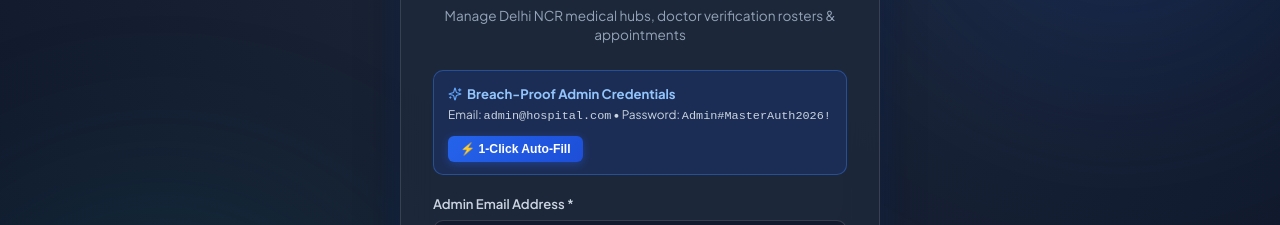
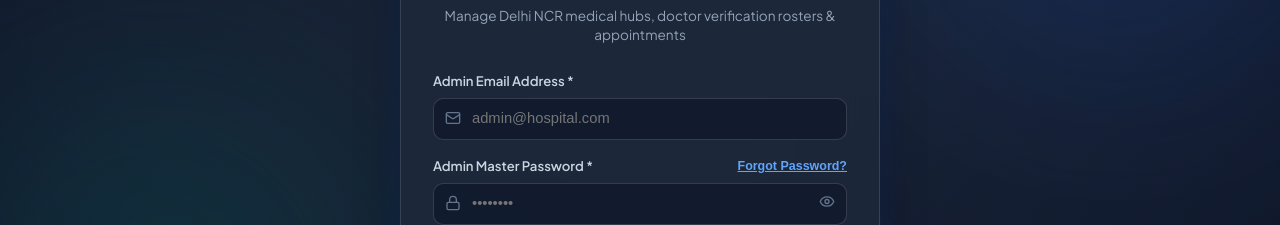
Before and after one commit to anupamtiwari252525-cpu/Hospital-Doctor-Appointment-management-system, a React (Vite) app in the folder client/: page /admin/login in a window 1280 px wide. Shown: the part 351-576 px from the top of the page. Built offline with nearby package versions, Linux system fonts and the light colour scheme; no server answers; the HTML template or start-up script is replaced by a standard one.

Commit message:
refactor(admin): remove 1-click auto-fill banner from admin login page

```diff
--- a/client/src/pages/auth/AdminLoginPage.jsx
+++ b/client/src/pages/auth/AdminLoginPage.jsx
@@ -329,53 +329,6 @@ export default function AdminLoginPage() {
           {/* VIEW 1: REGULAR ADMIN LOGIN FORM */}
           {!isForgotMode && (
             <form onSubmit={handleLoginSubmit}>
-              {/* Quick Secure Admin Auto-Fill Banner */}
-              <div
-                style={{
-                  background: 'rgba(30, 58, 138, 0.35)',
-                  border: '1px solid rgba(59, 130, 246, 0.4)',
-                  borderRadius: '10px',
-                  padding: '12px 14px',
-                  marginBottom: '18px',
-                  display: 'flex',
-                  alignItems: 'center',
-                  justifyContent: 'space-between',
-                  gap: '10px',
-                  flexWrap: 'wrap',
-                }}
-              >
-                <div>
-                  <div style={{ fontSize: '0.82rem', fontWeight: 700, color: '#93c5fd', display: 'flex', alignItems: 'center', gap: '5px' }}>
-                    <Sparkles size={14} style={{ color: '#60a5fa' }} />
-                    <span>Breach-Proof Admin Credentials</span>
-                  </div>
-                  <div style={{ fontSize: '0.74rem', color: '#cbd5e1', marginTop: '2px' }}>
-                    Email: <code>admin@hospital.com</code> • Password: <code>Admin#MasterAuth2026!</code>
-                  </div>
-                </div>
-                <button
-                  type="button"
-                  onClick={() => {
-                    setEmail('admin@hospital.com');
-                    setPassword('Admin#MasterAuth2026!');
-                    setError('');
-                  }}
-                  style={{
-                    background: 'linear-gradient(135deg, #2563eb 0%, #1d4ed8 100%)',
-                    color: '#ffffff',
-                    border: 'none',
-                    borderRadius: '6px',
-                    padding: '6px 12px',
-                    fontSize: '0.76rem',
-                    fontWeight: 700,
-                    cursor: 'pointer',
-                    boxShadow: '0 2px 8px rgba(37, 99, 235, 0.4)',
-                  }}
-                >
-                  ⚡ 1-Click Auto-Fill
-                </button>
-              </div>
-
               <div style={{ marginBottom: '16px' }}>
                 <label
                   style={{
@@ -535,7 +488,7 @@ export default function AdminLoginPage() {
                   >
                     <AlertCircle size={15} style={{ color: '#ef4444', flexShrink: 0, marginTop: '2px' }} />
                     <div>
-                      <strong>⚠️ Breached Password Detected:</strong> Google Chrome triggers a security warning on common passwords like <code>{password}</code>. Use <code>Admin#MasterAuth2026!</code> instead (click <strong>⚡ 1-Click Auto-Fill</strong> above) to avoid browser warnings.
+                      <strong>⚠️ Breached Password Detected:</strong> Google Chrome triggers a security warning on common passwords like <code>{password}</code>. Use a high-entropy password like <code>Admin#MasterAuth2026!</code> to avoid browser warnings.
                     </div>
                   </div>
                 )}
```
